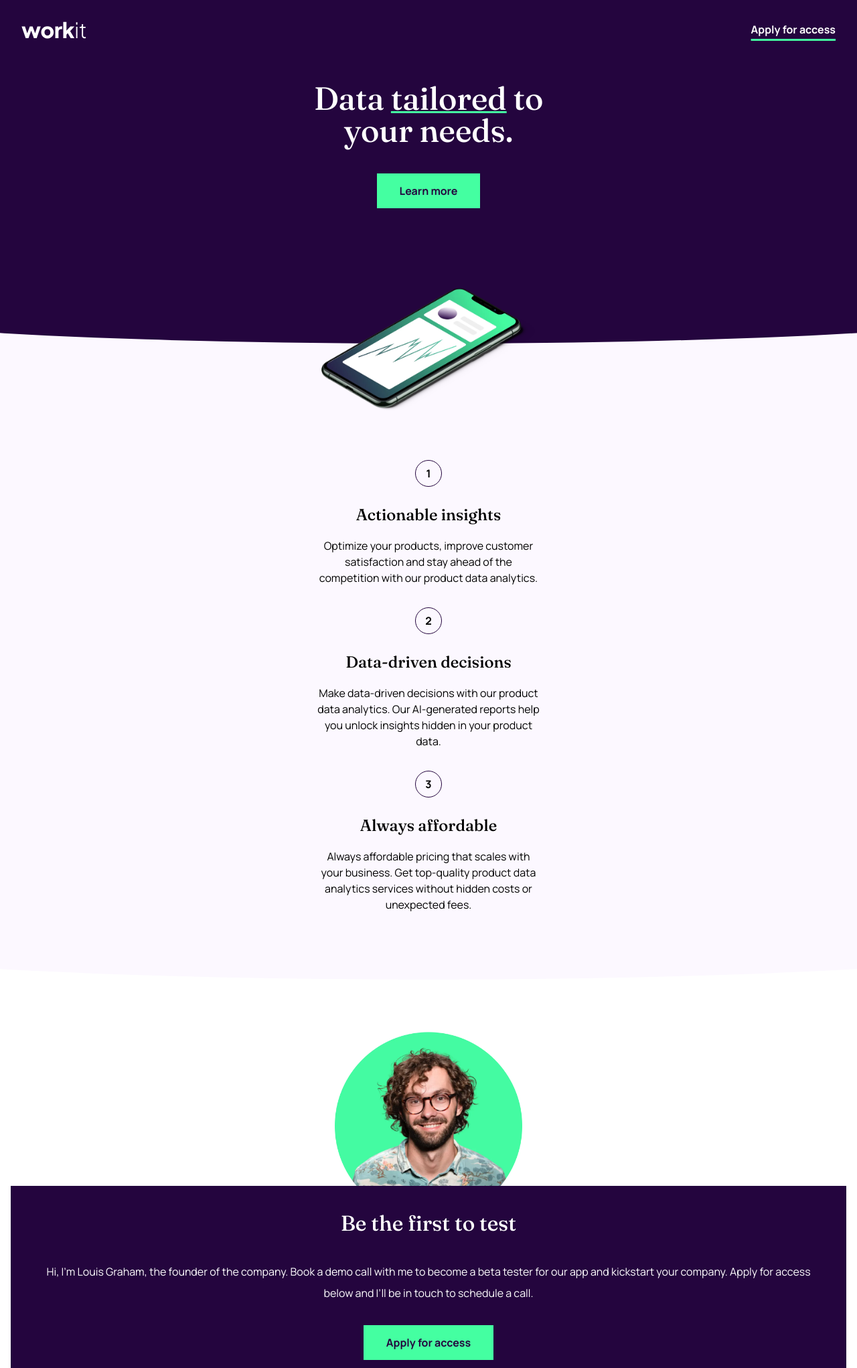
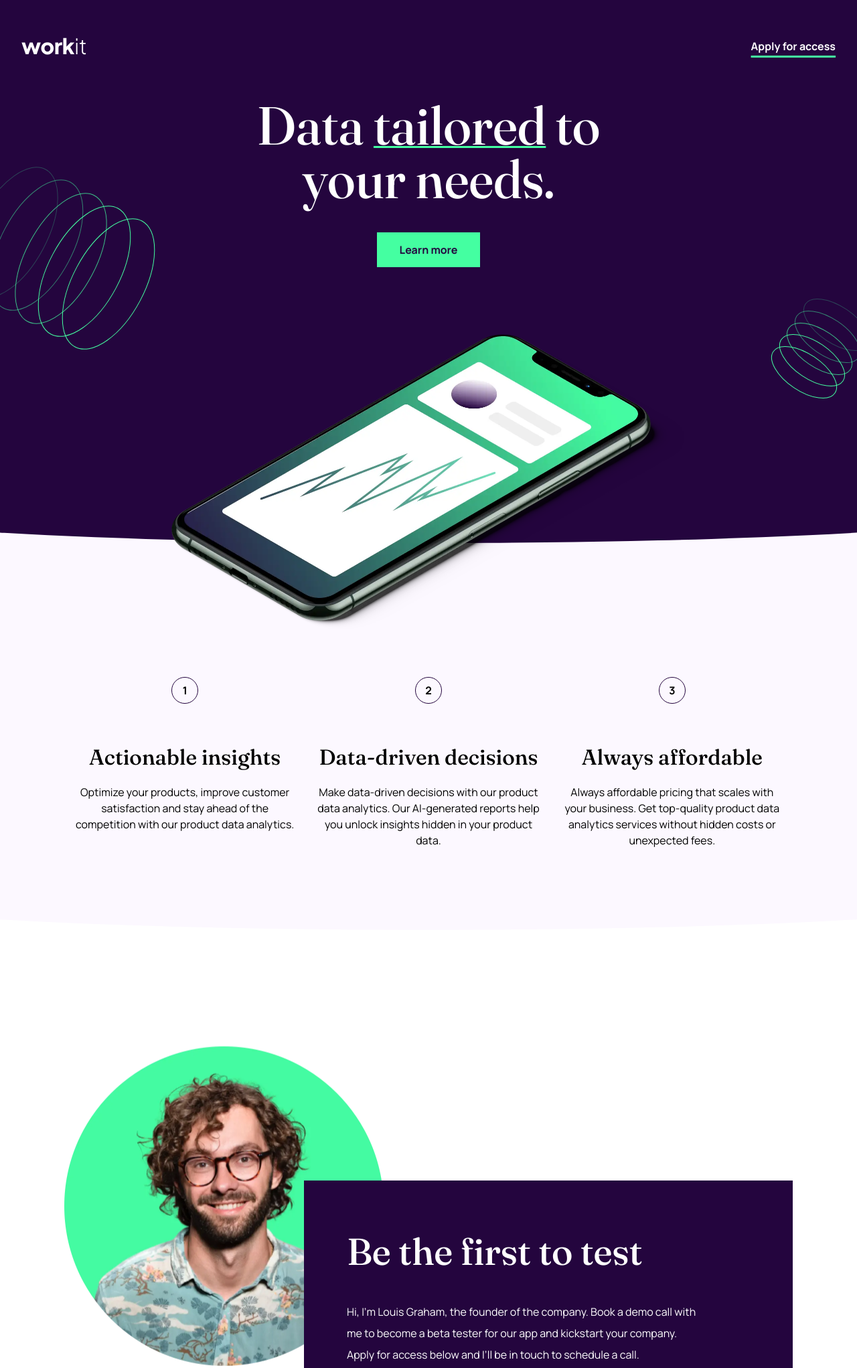
Before and after one commit to gmagnenat/workit-landing-page, a website built with Vite: page index.html in a window 1280 px wide. Shown: the top 2043 px of the page at 67% size. Built offline with nearby package versions, Linux system fonts and the light colour scheme.

Commit message:
Add style and markup

```diff
--- a/index.html
+++ b/index.html
@@ -34,23 +34,14 @@
   </head>
   <body>
     <header class="header">
-      <nav class="header__nav">
-        <a class="nav__logo" href="#">
-          <svg
-            xmlns="http://www.w3.org/2000/svg"
-            width="97"
-            height="26"
-            viewBox="0 0 97 26"
-          >
-            <path
-              d="m10.528 25 4.064-11.2L18.624 25h4.16l6.048-17.472H23.84l-3.392 10.144-3.776-10.144h-4.16L8.704 17.672 5.312 7.528H.352L6.368 25h4.16Zm28.324.384c1.728 0 3.296-.395 4.704-1.184a9.132 9.132 0 0 0 3.376-3.248c.842-1.376 1.264-2.939 1.264-4.688 0-1.77-.422-3.339-1.264-4.704a9.173 9.173 0 0 0-3.376-3.232c-1.408-.79-2.976-1.184-4.704-1.184-1.728 0-3.302.395-4.72 1.184a9.138 9.138 0 0 0-3.392 3.232c-.843 1.365-1.264 2.933-1.264 4.704 0 1.75.42 3.312 1.264 4.688a9.097 9.097 0 0 0 3.392 3.248c1.418.79 2.992 1.184 4.72 1.184Zm0-4.32c-1.302 0-2.363-.448-3.184-1.344-.822-.896-1.232-2.048-1.232-3.456 0-1.387.41-2.533 1.232-3.44.82-.907 1.882-1.36 3.184-1.36 1.3 0 2.357.453 3.168 1.36.81.907 1.216 2.053 1.216 3.44 0 1.408-.406 2.56-1.216 3.456-.811.896-1.867 1.344-3.168 1.344ZM55.367 25v-9.408c0-1.301.363-2.31 1.088-3.024.725-.715 1.675-1.072 2.848-1.072h1.504v-4.16h-1.024c-1.067 0-2.01.197-2.832.592-.821.395-1.456 1.136-1.904 2.224V7.528h-4.48V25h4.8Zm11.908 0v-5.344l1.92-2.112L73.643 25h5.44l-6.304-10.432 6.336-7.04h-5.92l-5.92 6.304V.776h-4.8V25h4.8ZM83.598 4.68V1.16h-1.92v3.52h1.92Zm0 20.32V8.008h-1.92V25h1.92Zm11.012.192c.17 0 .405-.01.704-.032.298-.021.565-.064.8-.128v-1.76a11.29 11.29 0 0 1-1.216.096c-.768 0-1.355-.139-1.76-.416a2.012 2.012 0 0 1-.816-1.088 4.628 4.628 0 0 1-.208-1.376V9.832h3.712V8.008h-3.712V4.04h-1.92v1.824c0 .661-.176 1.184-.528 1.568-.352.384-.838.576-1.456.576h-1.216v1.824h3.2v10.656c0 1.536.378 2.704 1.136 3.504.757.8 1.85 1.2 3.28 1.2Z"
-            />
-          </svg>
+      <div class="header__wrapper">
+        <a class="header__logo" href="#">
+          <img src="./assets/images/logo-light.svg" alt="" />
         </a>
-        <a class="nav__link" href="#">Apply for access</a>
-      </nav>
+        <a class="header__link" href="#">Apply for access</a>
+      </div>
     </header>
-    <main>
+    <main class="main">
       <section class="hero">
         <h1 class="hero__heading">Data <span>tailored</span> to your needs.</h1>
         <a class="btn hero__btn" href="#">Learn more</a>
@@ -63,27 +54,33 @@
       <section class="features">
         <ul class="features__list">
           <li class="feature">
+            <div class="feature__wrapper">
               <h2 class="feature__title">Actionable insights</h2>
               <p class="faeture__description">
                 Optimize your products, improve customer satisfaction and stay
                 ahead of the competition with our product data analytics.
               </p>
+            </div>
           </li>
           <li class="feature">
+            <div class="feature__wrapper">
               <h2 class="feature__title">Data-driven decisions</h2>
               <p class="faeture__description">
                 Make data-driven decisions with our product data analytics. Our
                 AI-generated reports help you unlock insights hidden in your
                 product data.
               </p>
+            </div>
           </li>
           <li class="feature">
+            <div class="feature__wrapper">
               <h2 class="feature__title">Always affordable</h2>
               <p class="faeture__description">
                 Always affordable pricing that scales with your business. Get
                 top-quality product data analytics services without hidden costs
                 or unexpected fees.
               </p>
+            </div>
           </li>
         </ul>
       </section>
@@ -116,6 +113,7 @@
         <ul class="socials">
           <li class="social__item">
             <a href="" class="social__link">
+              <span class="sr-only">follow on Facebook</span>
               <svg
                 xmlns="http://www.w3.org/2000/svg"
                 width="20"
@@ -131,6 +129,7 @@
 
           <li class="social__item">
             <a href="" class="social__link">
+              <span class="sr-only">follow on x</span>
               <svg
                 xmlns="http://www.w3.org/2000/svg"
                 width="20"
@@ -145,6 +144,7 @@
           </li>
           <li class="social__item">
             <a href="" class="social__link">
+              <span class="sr-only">follow on Instagram</span>
               <svg
                 xmlns="http://www.w3.org/2000/svg"
                 width="20"
--- a/scss/main.scss
+++ b/scss/main.scss
@@ -21,21 +21,27 @@ h4 {
   top: 0;
   width: 100%;
   z-index: 10;
-}
-
-.header__nav {
   display: flex;
-  width: 100%;
+  margin-inline: auto;
   justify-content: space-between;
 }
 
-.nav__logo {
+.header__wrapper {
+  max-width: 90rem;
+  width: 100%;
+  margin-inline: auto;
+  display: flex;
+  align-items: center;
+  justify-content: space-between;
+}
+
+.header__logo {
   svg {
     fill: $clr-white;
   }
 }
 
-.nav__link {
+.header__link {
   color: $clr-white;
   font-weight: 700;
   text-decoration-color: $clr-green;
@@ -56,12 +62,35 @@ h4 {
   align-items: center;
   position: relative;
   padding-inline: 1rem;
+  min-height: clamp(
+    30.0625rem,
+    calc(30.0625rem + ((1vw - 0.2rem) * 32.9545)),
+    48.1875rem
+  );
 
   @include rounded-bottom($clr-purple-900, 0);
 }
 
+.hero__decoration {
+  position: absolute;
+  top: 0;
+  height: 100%;
+  width: 100%;
+  z-index: 0;
+
+  &::after {
+    content: "";
+    position: absolute;
+    background: url("../assets/images/bg-pattern-1.svg") no-repeat;
+    height: auto;
+    top: 0;
+    left: 0;
+    z-index: 10;
+  }
+}
+
 .hero__heading {
-  font-size: 3rem;
+  font-size: clamp(3rem, calc(3rem + ((1vw - 0.2rem) * 3.6364)), 5rem);
   color: $clr-white;
   width: fit-content;
   text-align: center;
@@ -80,9 +109,18 @@ h4 {
 }
 
 .hero__img {
-  max-width: 20rem;
-  transform: translateY(65%);
+  max-width: clamp(20rem, calc(20rem + ((1vw - 0.2rem) * 50.7955)), 47.9375rem);
+  position: absolute;
+  bottom: -22%;
   z-index: 1;
+
+  &::after {
+    content: "";
+    position: absolute;
+    width: 100%;
+    height: 100%;
+    background: red;
+  }
 }
 
 .features {
@@ -134,18 +172,24 @@ h4 {
 }
 
 .cta {
-  margin-top: 5rem;
+  padding-top: 25rem;
   padding-inline: 1rem;
 }
 
 .cta__wrapper {
   display: grid;
+  grid-template-rows: auto auto;
 }
 
 .cta__img {
-  max-width: 17.5rem;
-  transform: translateY(18%);
-  z-index: -1;
+  max-width: clamp(
+    17.5rem,
+    calc(17.5rem + ((1vw - 0.2rem) * 22.3864)),
+    29.8125rem
+  );
+  grid-column: 1 / 1;
+  grid-row: 1 / 1;
+  transform: translateY(-65%);
   margin-inline: auto;
 }
 
@@ -155,17 +199,23 @@ h4 {
   display: flex;
   flex-direction: column;
   align-items: center;
+  height: fit-content;
   padding: 2rem;
   text-align: center;
   gap: 2rem;
+  grid-column: 1 / 1;
+  grid-row: 1 / 1;
+  z-index: 2;
+  width: 100%;
 }
 
 .cta__title {
-  font-size: 2rem;
+  font-size: clamp(2rem, calc(2rem + ((1vw - 0.2rem) * 2.5)), 3.5rem);
 }
 
 .cta__description {
   line-height: 2;
+  max-width: 54ch;
 }
 
 .footer {
@@ -226,3 +276,108 @@ h4 {
     z-index: -1;
   }
 }
+
+.sr-only {
+  position: absolute;
+  width: 1px;
+  height: 1px;
+  padding: 0;
+  margin: -1px;
+  overflow: hidden;
+  clip: rect(0, 0, 0, 0);
+  white-space: nowrap;
+  border-width: 0;
+}
+
+@media screen and (min-width: 40em) {
+  .hero {
+    background-image: url(../assets/images/bg-pattern-1.svg),
+      url(../assets/images/bg-pattern-2.svg);
+    background-repeat: no-repeat;
+    background-position: calc(0% - 10rem), calc(100% + 5rem) calc(100% - 5rem);
+  }
+  .features {
+    padding-top: 15rem;
+  }
+
+  .feature {
+    flex-direction: row;
+    text-align: left;
+    gap: 3.5rem;
+  }
+
+  .cta {
+    align-items: start;
+    max-width: 70rem;
+    margin-inline: auto;
+  }
+
+  .cta__img {
+    transform: translateY(-60%);
+    margin-left: 0;
+  }
+
+  .cta__content {
+    align-items: start;
+    text-align: left;
+    max-width: 31.5rem;
+    margin-left: auto;
+    padding: 2rem;
+    position: relative;
+
+    &::after {
+      content: "";
+      background: url("../assets/images/bg-pattern-3.svg") no-repeat;
+      position: absolute;
+      top: 70%;
+      left: 55%;
+      width: 13.8125rem;
+      height: 13.25rem;
+    }
+  }
+}
+
+@media screen and (min-width: 62em) {
+  .hero {
+    background-position: calc(0% - 5rem), calc(100% + 2rem) calc(100% - 10rem);
+  }
+
+  .header {
+    padding-top: 3.5rem;
+  }
+  .hero {
+    padding-top: 9.1875rem;
+  }
+  .hero__img {
+    max-width: 48rem;
+  }
+
+  .features {
+    padding-bottom: 6rem;
+  }
+
+  .features__list {
+    flex-direction: row;
+    justify-content: center;
+    align-items: flex-start;
+  }
+
+  .feature {
+    flex-direction: column;
+    text-align: center;
+    gap: 2rem;
+  }
+
+  .feature__title {
+    font-size: 2rem;
+  }
+
+  .cta__img {
+    transform: translateY(-42%);
+  }
+
+  .cta__content {
+    max-width: 45.625rem;
+    padding: 4rem;
+  }
+}
```
Lines whose indentation alone changed are shown as unchanged.
